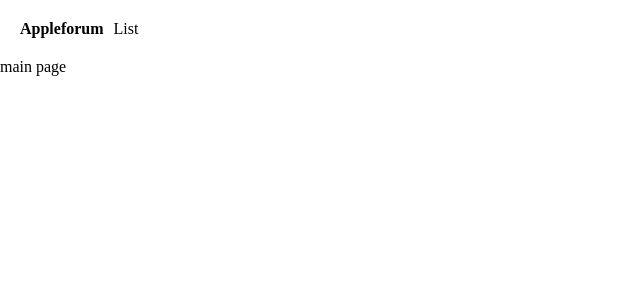
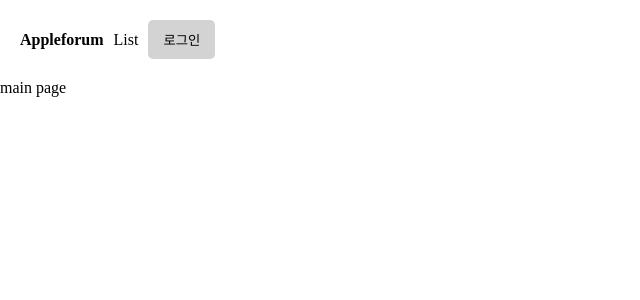
Before and after one commit to DaegyuHan/Next.js-Study-forum, a Next.js app: page / in a window 1280 px wide. Shown: the top 300 px of the page, without its empty margins (0-640 px from the left). Built offline with nearby package versions, Linux system fonts and the light colour scheme; no server answers.

Commit message:
[FEAT] Github OAuth 로그인 기능 구현

```diff
--- /dev/null
+++ b/app/LoginBtn.js
@@ -0,0 +1,9 @@
+'use client'
+
+import {signIn, signOut} from "next-auth/react";
+
+export default function LoginBtn() {
+    return (
+        <button onClick={() => { signIn() }}>로그인</button>
+    )
+}
--- /dev/null
+++ b/app/LogoutBtn.js
@@ -0,0 +1,9 @@
+'use client'
+
+import {signOut} from "next-auth/react";
+
+export default function LogoutBtn() {
+    return (
+        <button onClick={() => { signOut() }}>로그아웃</button>
+    )
+}
--- a/app/layout.js
+++ b/app/layout.js
@@ -1,6 +1,10 @@
-import { Geist, Geist_Mono } from "next/font/google";
+import {Geist, Geist_Mono} from "next/font/google";
 import "./globals.css";
 import Link from "next/link";
+import {getServerSession} from "next-auth";
+import {authOptions} from "@/pages/api/auth/[...nextauth]";
+import LoginBtn from "@/app/LoginBtn";
+import LogoutBtn from "@/app/LogoutBtn";
 
 const geistSans = Geist({
     variable: "--font-geist-sans",
@@ -17,13 +21,22 @@ export const metadata = {
     description: "Generated by create next app",
 };
 
-export default function RootLayout({ children }) {
+export default async function RootLayout({children}) {
+    let session = await getServerSession(authOptions)
+    console.log(session)
     return (
         <html lang="en">
         <body className={`${geistSans.variable} ${geistMono.variable}`}>
         <div className="navbar">
             <Link href="/" className="logo">Appleforum</Link>
             <Link href="/list">List</Link>
+
+            {session ? (
+                <span className="ml-4 text-sm text-gray-600">
+                    👋 {session.user?.name ?? session.user?.email} 님
+                                        <LogoutBtn/>
+                </span>
+            ) : <LoginBtn/>}
         </div>
         {children}
         </body>
--- a/package.json
+++ b/package.json
@@ -11,6 +11,7 @@
   "dependencies": {
     "mongodb": "^6.16.0",
     "next": "15.3.1",
+    "next-auth": "^4.24.11",
     "react": "^19.0.0",
     "react-dom": "^19.0.0"
   }
--- /dev/null
+++ b/pages/api/auth/[...nextauth].js
@@ -0,0 +1,13 @@
+import NextAuth from "next-auth";
+import GithubProvider from "next-auth/providers/github";
+
+export const authOptions = {
+    providers: [
+        GithubProvider({
+            clientId: process.env.GITHUB_CLIENT,
+            clientSecret: process.env.GITHUB_SECRET,
+        }),
+    ],
+    secret : process.env.JWT_SECRET_KEY
+};
+export default NextAuth(authOptions);
```
Also changed, not shown: 2 other files (tests, documents, lock files or other folders). Lines whose indentation alone changed are shown as unchanged.
